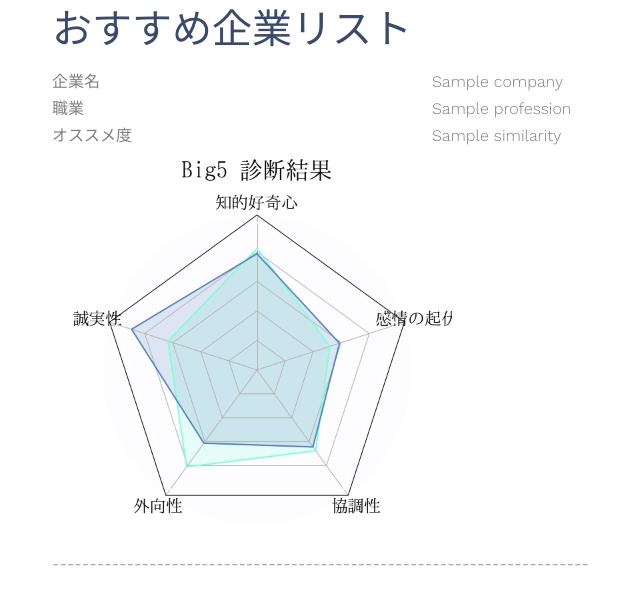
After one commit to Haru0517/ibm-personality-insights, a Flask app: template templates/company_result_legacy.html in a window 1280 px wide. The commit adds this page. Shown: the top 605 px of the page, without its empty margins (33-673 px from the left). Run offline with Flask 2, Linux system fonts and the light colour scheme; the template is opened without the code that fills it: most values are stand-ins (such as "Sample title", 1, 10 or a date in 2020); some libraries are stand-ins or nearby versions.

Commit message:
Swap order of second page and third page

```diff
--- a/app.py
+++ b/app.py
@@ -25,7 +25,6 @@ dummy_dic1 = {
 }
 
 
-
 # ここからwebアプリケーション用のルーティングを記述
 # indexにアクセスしたときの処理
 @app.route('/')
@@ -34,30 +33,15 @@ def index():
     return render_template('index.html', title=title)
 
 
-@app.route('/personal_result')
-def personal_result():
-    title = '診断結果 | Workers'
-
-    # 個人のデータを取得
-    score_dic = analyze_personality()
-    target_dic = score_dic
-
-    # 個人のデータを保存
-    write_to_json(target_dic, 'json/target.json')
-
-    # 画像を作成
-    image_path = 'static/images/target.png'
-    make_big_five_graph([target_dic, dummy_dic0, dummy_dic0, dummy_dic1], image_path)
-
-    return render_template('personal_result.html', title=title, result=score_dic)
-
-
 @app.route('/company_result')
 def company_result():
     title = 'マッチ度ランキング | Workers'
 
     # 個人のデータを取得
-    target_dic = load_json('json/target.json')
+    target_dic = analyze_personality()
+
+    # 個人のデータを保存
+    write_to_json(target_dic, 'json/target.json')
 
     # おすすめ企業のデータを取得
     companies = get_recommended_companies(target_dic)
@@ -69,6 +53,20 @@ def company_result():
         make_big_five_graph([target_dic, com_param_dic, dummy_dic0, dummy_dic1], image_path)
 
     return render_template('company_result.html', title=title, companies=companies)
+
+
+@app.route('/personal_result')
+def personal_result():
+    title = '診断結果 | Workers'
+
+    # 個人のデータを取得
+    target_dic = load_json('json/target.json')
+
+    # 画像を作成
+    image_path = 'static/images/target.png'
+    make_big_five_graph([target_dic, dummy_dic0, dummy_dic0, dummy_dic1], image_path)
+
+    return render_template('personal_result.html', title=title, result=target_dic)
 
 
 # No caching at all for API endpoints.
--- /dev/null
+++ b/templates/company_result_legacy.html
@@ -0,0 +1,36 @@
+{% extends "layout.html" %}
+{% block content %}
+<div id="company-result">
+    <div class="container">
+        <div class="row">
+            <div class="col-md-12 col-md-offset-1">
+                <h1>おすすめ企業リスト</h1>
+            </div>
+        </div>
+    </div>
+    {% for company in companies %}
+    <div class="container">
+        <div class="row">
+            <div class="col-md-4">企業名</div>
+            <div class="col-md-4">{{ company['company'] }}</div>
+        </div>
+        <div class="row">
+            <div class="col-md-4">職業</div>
+            <div class="col-md-4">{{ company['profession'] }}</div>
+        </div>
+        <div class="row">
+            <div class="col-md-4">オススメ度</div>
+            <div class="col-md-4">{{ company['similarity'] }}</div>
+        </div>
+        <div class="row">
+            <div class="col-md-12">
+                <img src="/static/images/{{ company['id'] }}.png" alt="{{ company['id'] }}" width="400">
+            </div>
+        </div>
+        <div class="row">
+            <div class="col-md-12">------------------------------------------------------------------------</div>
+        </div>
+    </div>
+    {% endfor %}
+</div>
+{% endblock %}
--- a/templates/index.html
+++ b/templates/index.html
@@ -29,7 +29,7 @@
         <div class="row">
             <div class="col-md-offset-1 col-md-10">
               <h2 class="heading-21921">　　 Account</h2>
-              <p class="lead">　　　　　あなたの投稿履歴から性格診断。あのDaigoが・・・</p>
+              <p class="lead">　　　　　あなたの投稿履歴から性格診断。あなたの性格にあった企業・職業をご紹介します。</p>
             </div>
         </div>
 
@@ -65,7 +65,7 @@
           <div class="col">
             <div class="bg-light p-4">
               <center>
-              <a href="/personal_result">
+              <a href="/company_result">
               <button type="submit" class="btn btn-info" data-toggle="modal" data-target="#exampleModalCenter1">　　　　　　　　　診　　断　　　　　　　　　　</button>
               </a>
               </center>
--- a/templates/personal_result.html
+++ b/templates/personal_result.html
@@ -48,7 +48,7 @@
           <div class="col">
               <center>
                 <a href="/company_result">
-                  <button class="btn btn-outline-primary">　　　　　　　　　　　企業マッチ検索　　　　　　　　　　</button>
+                  <button class="btn btn-outline-primary">　　　　　　　　　　　企業マッチ検索に戻る　　　　　　　　</button>
                 </a>
               </center>
           </div>
```
Also changed, not shown: templates/company_result.html (+14 -0 lines).
